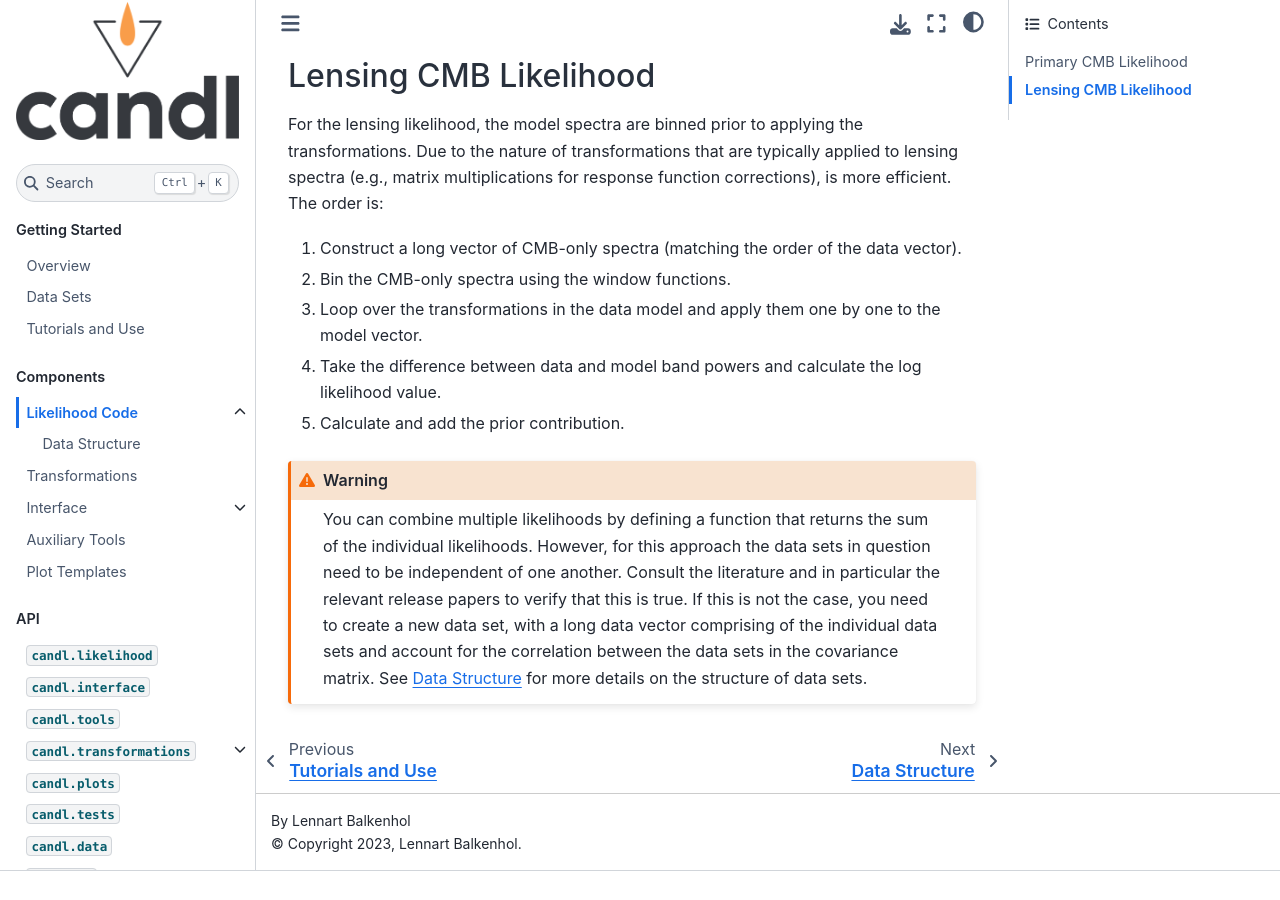
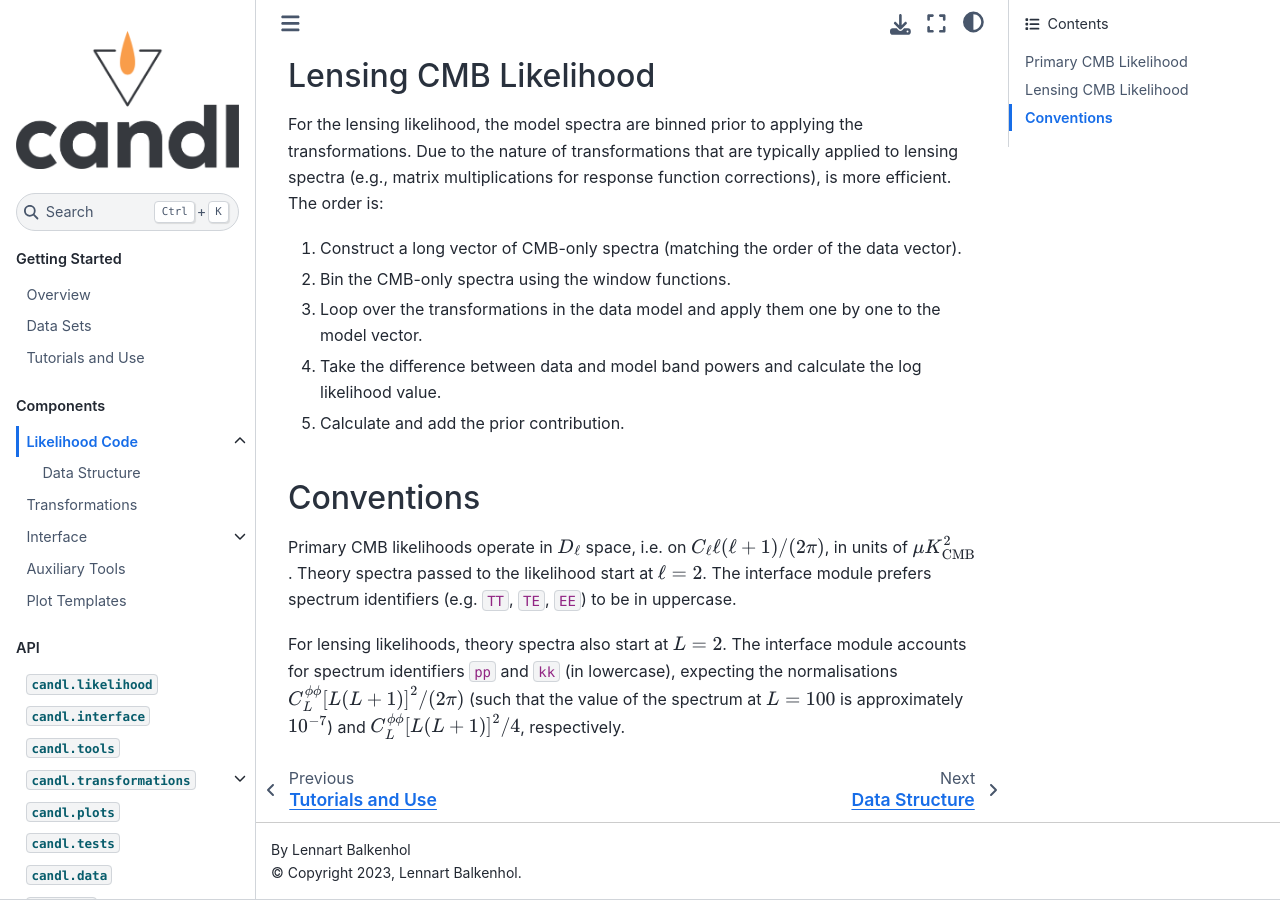
Before and after one commit to Lbalkenhol/candl, a Sphinx documentation site: the page built from docs/like/like_overview.rst, in a window 1280 px wide and 900 px high, scrolled down 1137 px. Built offline with Sphinx 7.4.7 and the Sphinx Book theme 1.1.4, drawn with Linux system fonts in a browser that asks for light colours; before the commit the page ends 2008 px from its top, so only the background shows below that.

Commit message:
Made spectrum conventions more explicit in docs

```diff
--- a/docs/like/like_overview.rst
+++ b/docs/like/like_overview.rst
@@ -64,11 +64,12 @@ The order is:
 
 #. Calculate and add the prior contribution.
 
+Conventions
+-----------------------------
 
-.. warning::
+Primary CMB likelihoods operate in :math:`D_\ell` space, i.e. on :math:`C_\ell \ell (\ell + 1) / (2 \pi)`, in units of :math:`\mu K_{\mathrm{CMB}}^2`.
+Theory spectra passed to the likelihood start at :math:`\ell=2`.
+The interface module prefers spectrum identifiers (e.g. ``TT``, ``TE``, ``EE``) to be in uppercase.
 
-   You can combine multiple likelihoods by defining a function that returns the sum of the individual likelihoods.
-   However, for this approach the data sets in question need to be independent of one another.
-   Consult the literature and in particular the relevant release papers to verify that this is true.
-   If this is not the case, you need to create a new data set, with a long data vector comprising of the individual data sets and account for the correlation between the data sets in the covariance matrix.
-   See :ref:`Data Structure` for more details on the structure of data sets.
+For lensing likelihoods, theory spectra also start at :math:`L=2`.
+The interface module accounts for spectrum identifiers ``pp`` and ``kk`` (in lowercase), expecting the normalisations :math:`C^{\phi\phi}_L \left[ L (L + 1) \right]^2 / (2 \pi)` (such that the value of the spectrum at :math:`L=100` is approximately :math:`10^{-7}`) and :math:`C^{\phi\phi}_L \left[ L (L + 1) \right]^2 / 4`, respectively.
```
Also changed, not shown: docs/tutorial/tutorial_overview.rst (+10 -0 lines).
